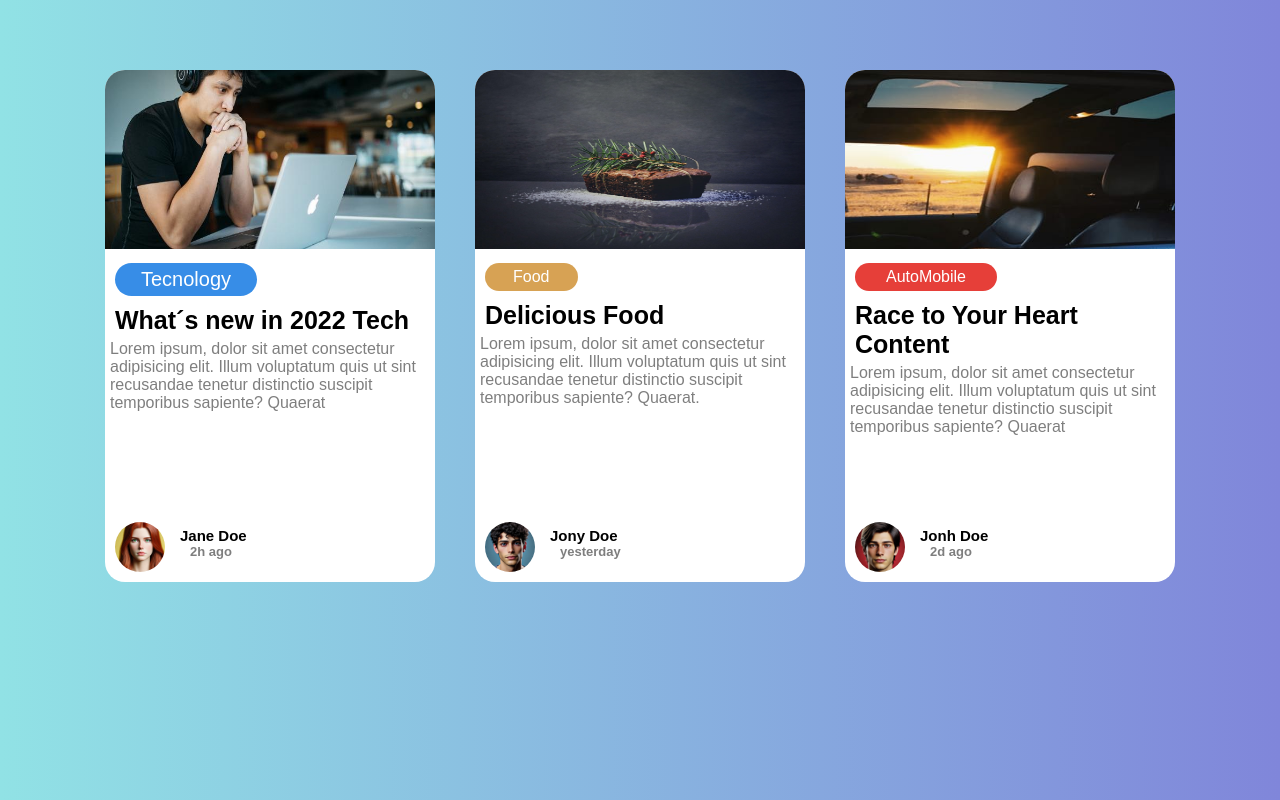
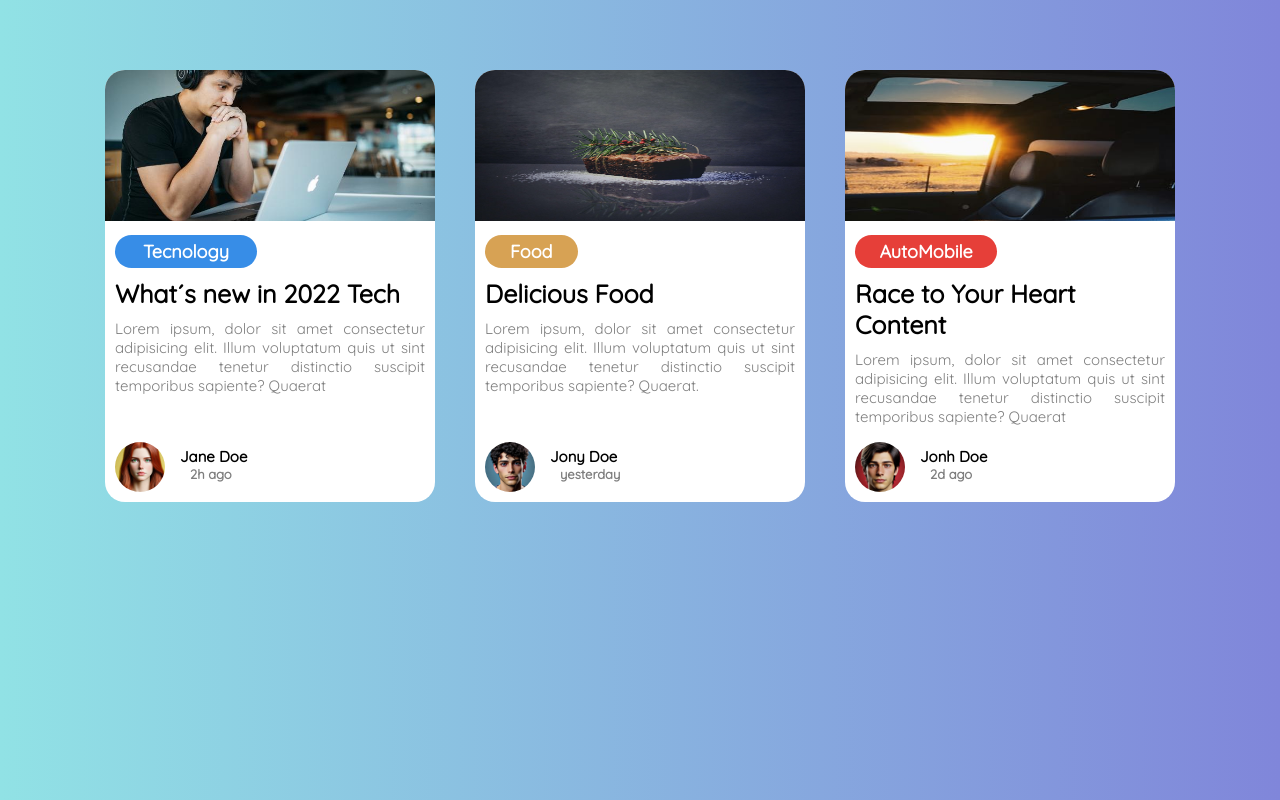
Before and after one commit to kauemacedorocha013/My-repositoy, a plain HTML site: page index.html in a window 1280 px wide. Drawn offline with Linux system fonts and the light colour scheme.

Commit message:
atualizaçãO no font de todos os texto,

```diff
--- a/index.html
+++ b/index.html
@@ -3,6 +3,9 @@
 <head>
     <meta charset="UTF-8">
     <meta name="viewport" content="width=device-width, initial-scale=1.0">
+    <link rel="preconnect" href="https://fonts.googleapis.com">
+    <link rel="preconnect" href="https://fonts.gstatic.com" crossorigin>
+    <link href="https://fonts.googleapis.com/css2?family=Quicksand&display=swap" rel="stylesheet">
     <title>Document</title>
     <link rel="stylesheet" href="style.css">
 </head>
@@ -34,7 +37,7 @@
         </div>
         <div class="cards" card--3><img src="images/IMG--CARRO.jpg" alt="">
             <p id="text-automobile">AutoMobile</p>
-            <h2>Race to Your Heart Content</h2>
+            <h2>Race to Your Heart <br> Content</h2>
             <p class="cards-content">Lorem ipsum, dolor sit amet consectetur adipisicing elit. Illum voluptatum quis ut sint recusandae tenetur distinctio suscipit temporibus sapiente? Quaerat</p>
             <div class="profiles" id="profile-3">
                 <img src="images/IMG-JONH.webp" alt="">
--- a/style.css
+++ b/style.css
@@ -4,7 +4,7 @@
 }
 body{
     background-image: linear-gradient(to right, #91e2e5 , #8086da);
-    font-family: Arial, Helvetica, sans-serif;
+    font-family: "Quicksand", sans-serif;
 }
 
 section{
@@ -17,7 +17,7 @@ section{
 .cards{
     border-radius: 20px;
     width: 330px;
-    height: 32rem;
+    height: 27rem;
     background-color: #ffffff;
     margin: 20px;
     position: relative;
@@ -36,7 +36,10 @@ section{
 }
 
 .cards-content{
-    margin: 5px;
+    margin: 10px;
+    font-size: 15px;
+    opacity: 0.5;
+    text-align: justify;
 }
 
 .cards h2{
@@ -53,7 +56,8 @@ section{
     padding: 5px;
     text-align: center;
     border-radius: 30px;
-    font-size: 20px;
+    font-size: 18px;
+    font-weight: bold;
 }
 
 #text-food{
@@ -64,6 +68,8 @@ section{
     padding: 5px;
     text-align: center;
     border-radius: 30px;
+    font-size: 18px;
+    font-weight: bold;
 }
 
 #text-automobile{
@@ -74,11 +80,8 @@ section{
     padding: 5px;
     text-align: center;
     border-radius: 30px;
-}
-
-.cards-content{
-    margin: 5px;
-    opacity: 0.5;
+    font-size: 18px;
+    font-weight: bold;
 }
 
 .profiles{
```
